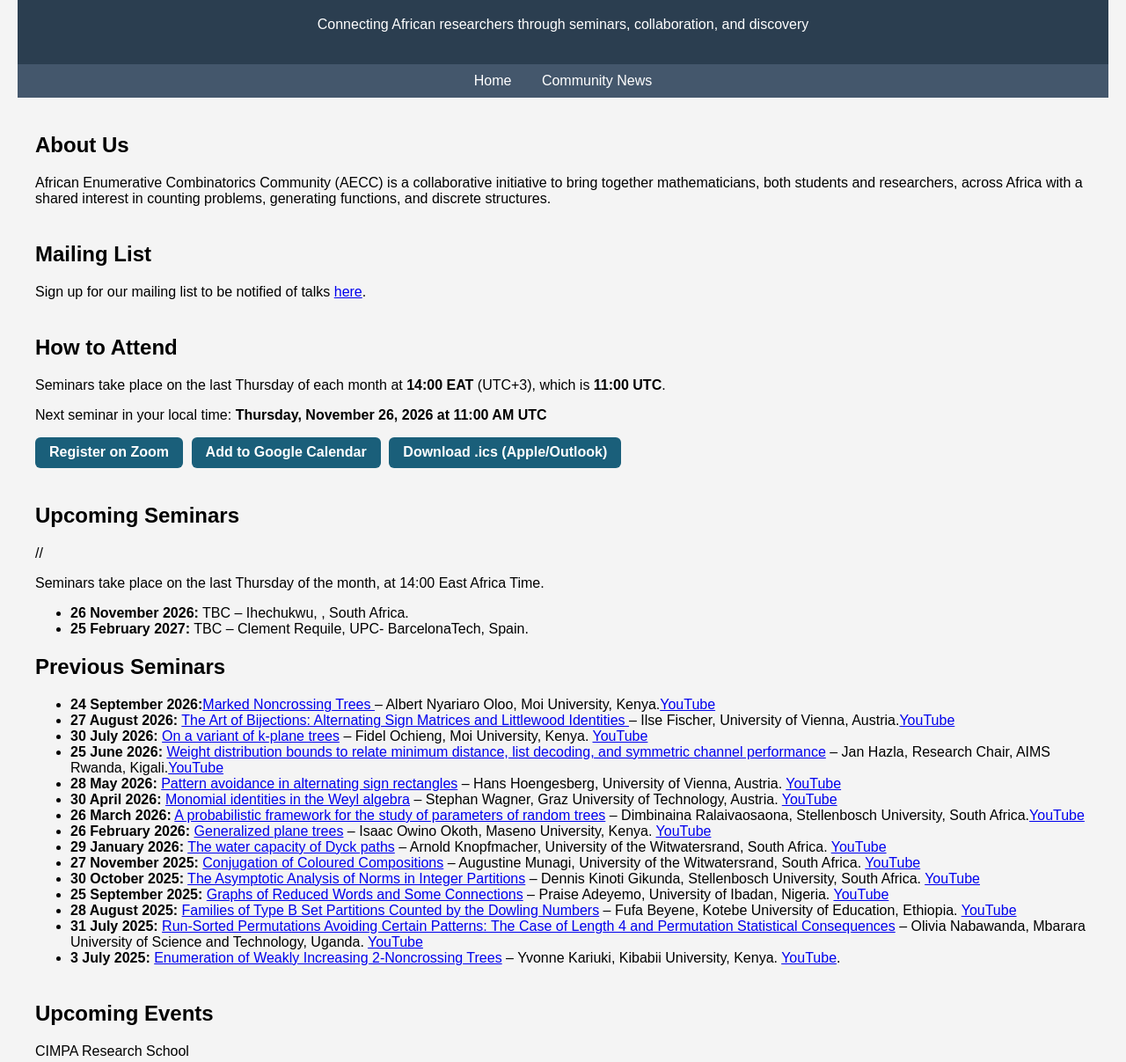
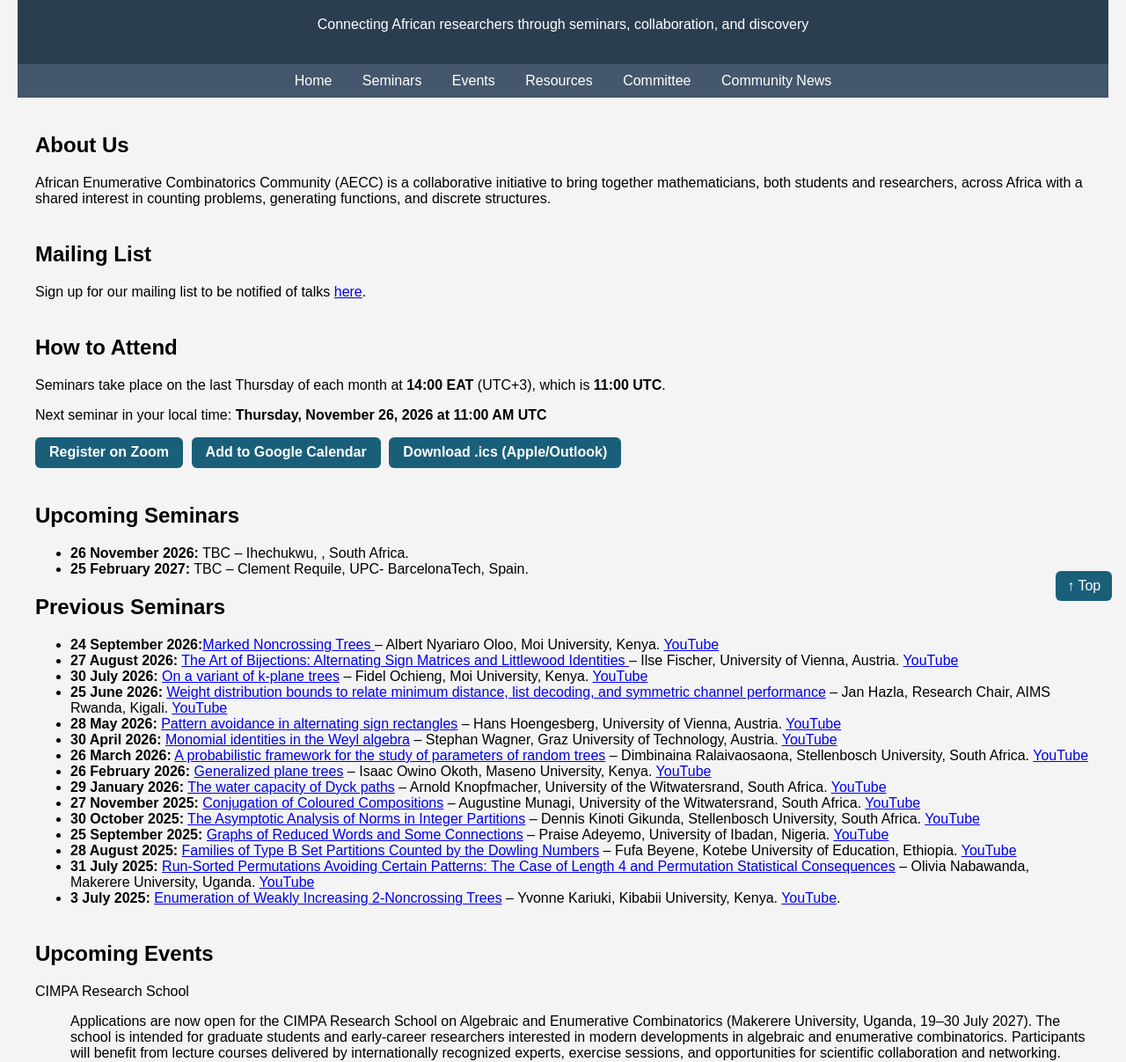
Before and after one commit to african-enumerative-combinatorics/african-enumerative-combinatorics.github.io, a plain HTML site: page index.html in a window 1280 px wide. Shown: the part 101-1308 px from the top of the page at 88% size. Drawn offline with Linux system fonts and the light colour scheme.

Commit message:
Update index.html

```diff
--- a/index.html
+++ b/index.html
@@ -111,8 +111,12 @@
   <p>Connecting African researchers through seminars, collaboration, and discovery</p>
 </header>
 
-<nav>
+<nav class="site-nav" aria-label="Main">
   <a href="index.html">Home</a>
+  <a href="index.html#seminars">Seminars</a>
+  <a href="index.html#events">Events</a>
+  <a href="index.html#resources">Resources</a>
+  <a href="index.html#committee">Committee</a>
   <a href="community.html">Community News</a>
 </nav>
 
@@ -178,7 +182,6 @@
 
   <section id="seminars">
     <h2>Upcoming Seminars</h2>
-    //<p>Seminars take place on the last Thursday of the month, at 14:00 East Africa Time.</p>
     <ul>
       <li><strong>26 November 2026:</strong> TBC </a> – Ihechukwu, , South Africa.</li>
       <li><strong>25 February 2027:</strong> TBC </a> – Clement Requile, UPC- BarcelonaTech, Spain.</li>
@@ -187,21 +190,21 @@
 
     <h2>Previous Seminars</h2>
     <ul>
-      <li><strong>24 September 2026:</strong><a href="Albert.html">Marked Noncrossing Trees </a> – Albert Nyariaro Oloo, Moi University, Kenya.<a href="https://www.youtube.com/watch?v=BtAmvZCdEKg&t=52s">YouTube</a></li>
-      <li><strong>27 August 2026:</strong> <a href="ilse.html">The Art of Bijections: Alternating Sign Matrices and Littlewood Identities </a> – Ilse Fischer, University of Vienna, Austria.<a href="https://www.youtube.com/watch?v=H8asrWngj3o">YouTube</a></li>
+      <li><strong>24 September 2026:</strong><a href="Albert.html">Marked Noncrossing Trees </a> – Albert Nyariaro Oloo, Moi University, Kenya. <a href="https://www.youtube.com/watch?v=BtAmvZCdEKg&t=52s">YouTube</a></li>
+      <li><strong>27 August 2026:</strong> <a href="ilse.html">The Art of Bijections: Alternating Sign Matrices and Littlewood Identities </a> – Ilse Fischer, University of Vienna, Austria. <a href="https://www.youtube.com/watch?v=H8asrWngj3o">YouTube</a></li>
       <li><strong>30 July 2026:</strong>  <a href="fidel.html">On a variant of k-plane trees</a> – Fidel Ochieng, Moi University, Kenya. <a href="https://www.youtube.com/watch?v=s7n94PZa9qY">YouTube</a></li>
       <li><strong>25 June 2026:</strong> <a href="jan.html">Weight distribution bounds to relate minimum distance,
-list decoding, and symmetric channel performance</a> – Jan Hazla, Research Chair, AIMS Rwanda, Kigali.<a href="https://www.youtube.com/watch?v=vJbQpjfC_U4">YouTube</a></li>
+list decoding, and symmetric channel performance</a> – Jan Hazla, Research Chair, AIMS Rwanda, Kigali. <a href="https://www.youtube.com/watch?v=vJbQpjfC_U4">YouTube</a></li>
       <li><strong>28 May 2026:</strong> <a href="Hans.html">Pattern avoidance in alternating sign rectangles</a> – Hans Hoengesberg, University of Vienna, Austria. <a href="https://www.youtube.com/watch?v=tgpMigSz6tU">YouTube</a></li>
       <li><strong>30 April 2026:</strong> <a href="stephan.html">Monomial identities in the Weyl algebra</a> – Stephan Wagner, Graz University of Technology, Austria. <a href="https://www.youtube.com/watch?v=fvmkCATmJx0&t=50s">YouTube</a></li>
-      <li><strong>26 March 2026:</strong> <a href="naina.html">A probabilistic framework for the study of  parameters of random trees</a> – Dimbinaina Ralaivaosaona, Stellenbosch University, South Africa.<a href="https://www.youtube.com/watch?v=d9JB5G2kJAE">YouTube</a></li>
+      <li><strong>26 March 2026:</strong> <a href="naina.html">A probabilistic framework for the study of  parameters of random trees</a> – Dimbinaina Ralaivaosaona, Stellenbosch University, South Africa. <a href="https://www.youtube.com/watch?v=d9JB5G2kJAE">YouTube</a></li>
       <li><strong>26 February 2026:</strong> <a href="isaac.html">Generalized plane trees</a> – Isaac Owino Okoth, Maseno University, Kenya. <a href="https://www.youtube.com/watch?v=kRQbB5ObNkI&t=1162s">YouTube</a></li>
       <li><strong>29 January 2026:</strong> <a href="arnold.html">The water capacity of Dyck paths</a> – Arnold Knopfmacher, University of the Witwatersrand, South Africa. <a href="https://www.youtube.com/watch?v=6PmEtvg9G8k">YouTube</a></li>
       <li><strong>27 November 2025:</strong> <a href="augustine.html">Conjugation of Coloured Compositions</a> – Augustine Munagi, University of the Witwatersrand, South Africa. <a href="https://www.youtube.com/watch?v=iEnSyEr3sCY">YouTube</a></li>
       <li><strong>30 October 2025:</strong> <a href="dennis.html">The Asymptotic Analysis of Norms in Integer Partitions</a> – Dennis Kinoti Gikunda, Stellenbosch University, South Africa. <a href="https://www.youtube.com/watch?v=9gqcLuz2EUk">YouTube</a></li>
       <li><strong>25 September 2025:</strong> <a href="praise.html">Graphs of Reduced Words and Some Connections</a> – Praise Adeyemo, University of Ibadan, Nigeria. <a href="https://youtu.be/0zWRK9wfrNU">YouTube</a></li>
       <li><strong>28 August 2025:</strong> <a href="fufa.html">Families of Type B Set Partitions Counted by the Dowling Numbers</a> – Fufa Beyene, Kotebe University of Education, Ethiopia. <a href="https://www.youtube.com/watch?v=aFChWOHjj0M">YouTube</a></li>
-      <li><strong>31 July 2025:</strong> <a href="olivia.html">Run-Sorted Permutations Avoiding Certain Patterns: The Case of Length 4 and Permutation Statistical Consequences</a> – Olivia Nabawanda, Mbarara University of Science and Technology, Uganda. <a href="https://youtu.be/BTqFquc9W2A">YouTube</a></li>
+      <li><strong>31 July 2025:</strong> <a href="olivia.html">Run-Sorted Permutations Avoiding Certain Patterns: The Case of Length 4 and Permutation Statistical Consequences</a> – Olivia Nabawanda, Makerere University, Uganda. <a href="https://youtu.be/BTqFquc9W2A">YouTube</a></li>
       <li><strong>3 July 2025:</strong> <a href="yvonne.html">Enumeration of Weakly Increasing 2-Noncrossing Trees</a> – Yvonne Kariuki, Kibabii University, Kenya. <a href="https://www.youtube.com/watch?v=sY6-Jvy4Y7c">YouTube</a>.</li>
 
 
@@ -223,7 +226,7 @@ list decoding, and symmetric channel performance</a> – Jan Hazla, Research Cha
 
 <p>📅 Application deadline: 19 March 2027.</p>
 
-<p>Apllication links: <a href="https://www.cimpa.info/index.php/en/ecoles/algebraic-and-enumerative-combinatorics">Official CIMPA Website</a></p>
+<p>Application links: <a href="https://www.cimpa.info/index.php/en/ecoles/algebraic-and-enumerative-combinatorics">Official CIMPA Website</a></p>
   <p> <a href="https://applications.cimpa.info/">CIMPA Application Portal</a></p>
   <p><a href="https://olivia-nabawanda.github.io/combinatorics-cimpa-school-uganda-2027/">School Website</a></p>
 <p>Funders</p>
@@ -262,7 +265,7 @@ list decoding, and symmetric channel performance</a> – Jan Hazla, Research Cha
     <p>Here are some useful links for people interested in Enumerative Combinatorics.</p>
     <p>Related organisations and conferences:</p>
     <ul>
-      <li><a href="http://africanwomeninmath.org/">African Women in Mathematics Asssociation (AWMA)</a></li>
+      <li><a href="http://africanwomeninmath.org/">African Women in Mathematics Association (AWMA)</a></li>
       <li><a href="https://nexteinstein.org/">African Institute for Mathematical Sciences (AIMS)</a></li>
       <li><a href="https://www.mathunion.org/">International Mathematical Union (IMU)</a></li>
       <li><a href="https://fpsac.org/">International Conferences on Formal Power Series and Algebraic Combinatorics (FPSAC)</a></li>
@@ -360,9 +363,18 @@ list decoding, and symmetric channel performance</a> – Jan Hazla, Research Cha
 
 
 </main>
+<a href="#top" class="to-top">↑ Top</a>
+
+<style>
+  .to-top {
+    position: fixed; right: 1rem; bottom: 1rem;
+    padding: 0.5rem 0.8rem; border-radius: 6px;
+    background: #1a5f7a; color: #fff; text-decoration: none;
+  }
+</style>
 
 <footer>
-  <p>&copy; 2025 African Enumerative Combinatorics Community | Empowering Mathematical Collaboration</p>
+  <p>&copy; 2026 African Enumerative Combinatorics Community | Empowering Mathematical Collaboration</p>
 </footer>
 
 </body>
```
